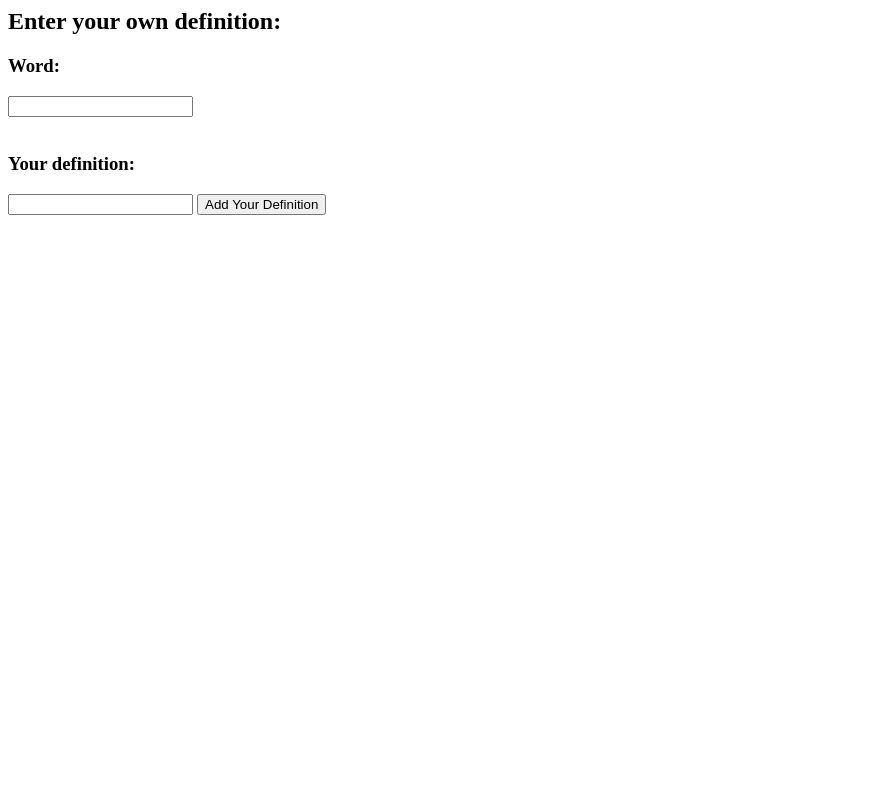
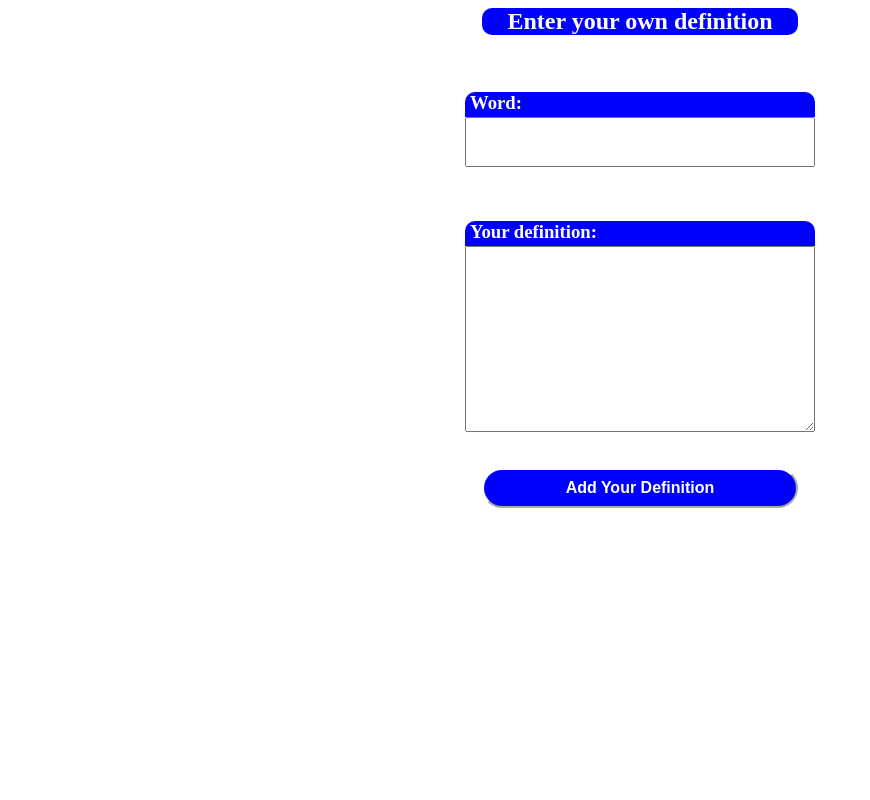
Before and after one commit to chrisdimaio/COMP-5280-Class-Project, a Django app: template word_display/templates/word_display/user_def.html in a window 1280 px wide. Shown: the whole page, without its empty margins (0-870 px from the left). Run offline with Django 3.2, Linux system fonts and the light colour scheme; the template is opened without the code that fills it, so the values that code supplies are empty; parts of the project's set-up code (start-up, migrations or seed data) failed here and were passed over.

Commit message:
design page

```diff
--- /dev/null
+++ b/word_display/static/user_def.css
@@ -0,0 +1,76 @@
+body{
+}
+input[name=word_value]{
+    width: 350px;
+    height: 50px;
+    display: block;
+    margin: 0 auto;
+    font-size: 20px;
+}
+
+textarea[name=user_def]{
+    width: 350px;
+    display: block;
+    margin: 0 auto;
+    font-size: 15px;
+}
+input[name=submit]{
+    display: block;
+    margin: 0 auto;
+    background-color: blue;
+    color: white;
+    border-radius: 30px;
+    border-color: white;
+    height: 5%;
+    width: 50%;
+    font-size: 100%;
+    font-family: Arial, Helvetica, sans-serif;
+    font-weight: bold;
+}
+
+input[type=submit]:hover{
+    background-color: white;
+    color: blue;
+  }
+form{
+    width: 50%;
+    display: block;
+    margin: 0 auto;
+}
+
+.text_div_1{
+    background-color: blue;
+    border-top-left-radius: 10px;
+    border-top-right-radius: 10px;
+    width: 345px;
+    height: 25px;
+    padding-left: 5px;
+    display: block;
+    margin: 0 auto;
+    color: white;
+}
+
+.text_div_2{
+    background-color: blue;
+    border-top-left-radius: 10px;
+    border-top-right-radius: 10px;
+    width: 345px;
+    height: 25px;
+    padding-left: 5px;
+    display: block;
+    margin: 0 auto;
+    color: white;
+
+}
+.page_title{
+    width: 25%;
+    display: block;
+    margin: 0 auto;
+    text-align: center;
+    background-color: blue;
+    border-radius: 10px;
+    color: white;
+}
+h3{
+    padding-top: 0px;
+}
--- a/word_display/templates/word_display/user_def.html
+++ b/word_display/templates/word_display/user_def.html
@@ -1,11 +1,28 @@
-<h2> Enter your own definition:</h2>
+{% load staticfiles %}
+<html>
+    <head>
+        <link rel="stylesheet" type="text/css" href="{% static 'user_def.css' %}"/>
+    </head>
+    <body>
+        <div class="page_title">
+                <h2> Enter your own definition</h2>
+        </div>
+        <br/>
         <form action="/word_display/add_def/" method="post">
             {% csrf_token %}
-    <h3> Word: </h3>
-    <input type="text" name="word_value" id="word_value" value="{{ word_value }}">
+            <div class="text_div_1">
+                <h3>   Word: </h3>
+            </div>
+            <input type="text" name="word_value" id="word_value" value="{{ word_value }}"></input>
             <br/>
             <br/>
+            <div class="text_div_2">
                 <h3> Your definition: </h3>
-    <input type="text" name="user_def" id="user_def">
-    <input type="submit" value="Add Your Definition">
+            </div>
+            <textarea rows="10" cols="47" name="user_def" id="user_def"></textarea>
+            <br/>
+            <br/>
+            <input type="submit" name="submit" value="Add Your Definition">
         </form>
+    </body>
+</html>
```
Also changed, not shown: requirements.txt (added, +14 -0 lines), db.sqlite3, word_display/static/index.css (line endings or trailing spaces). Lines whose indentation alone changed are shown as unchanged.
